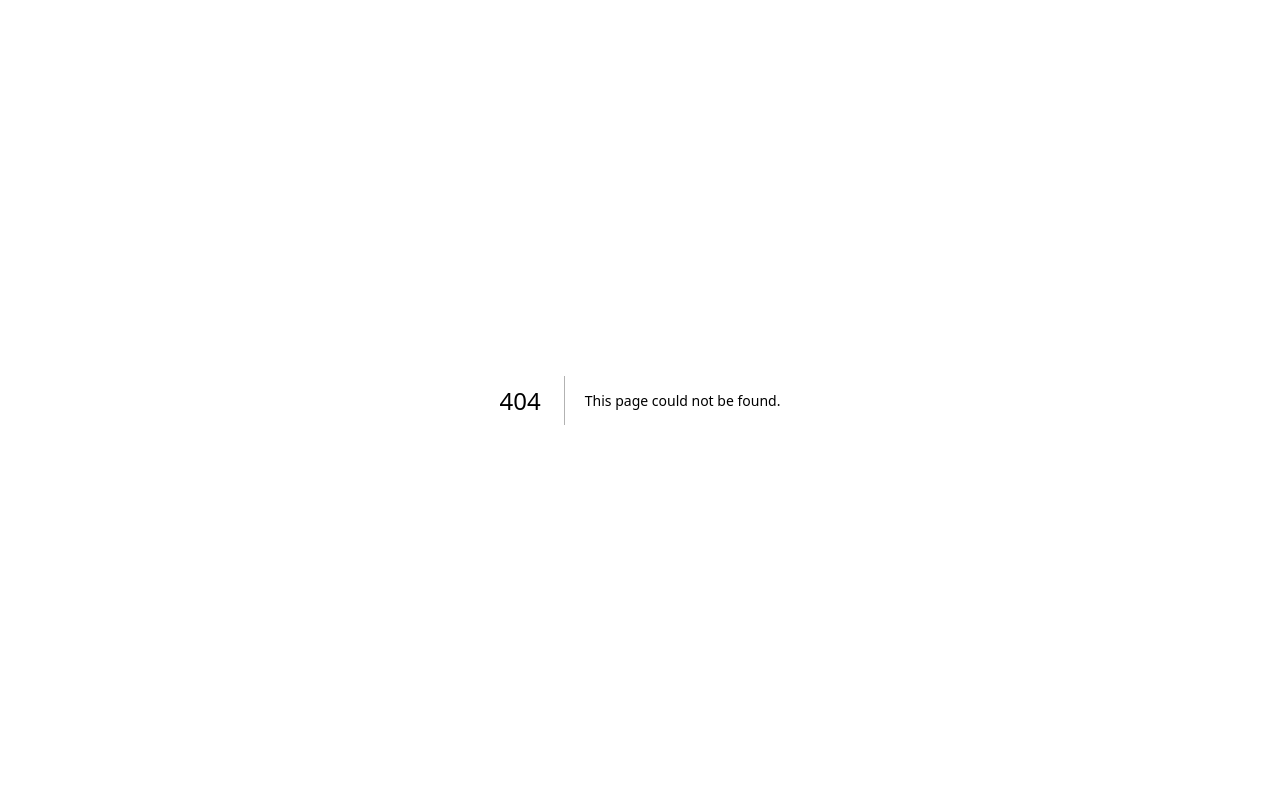
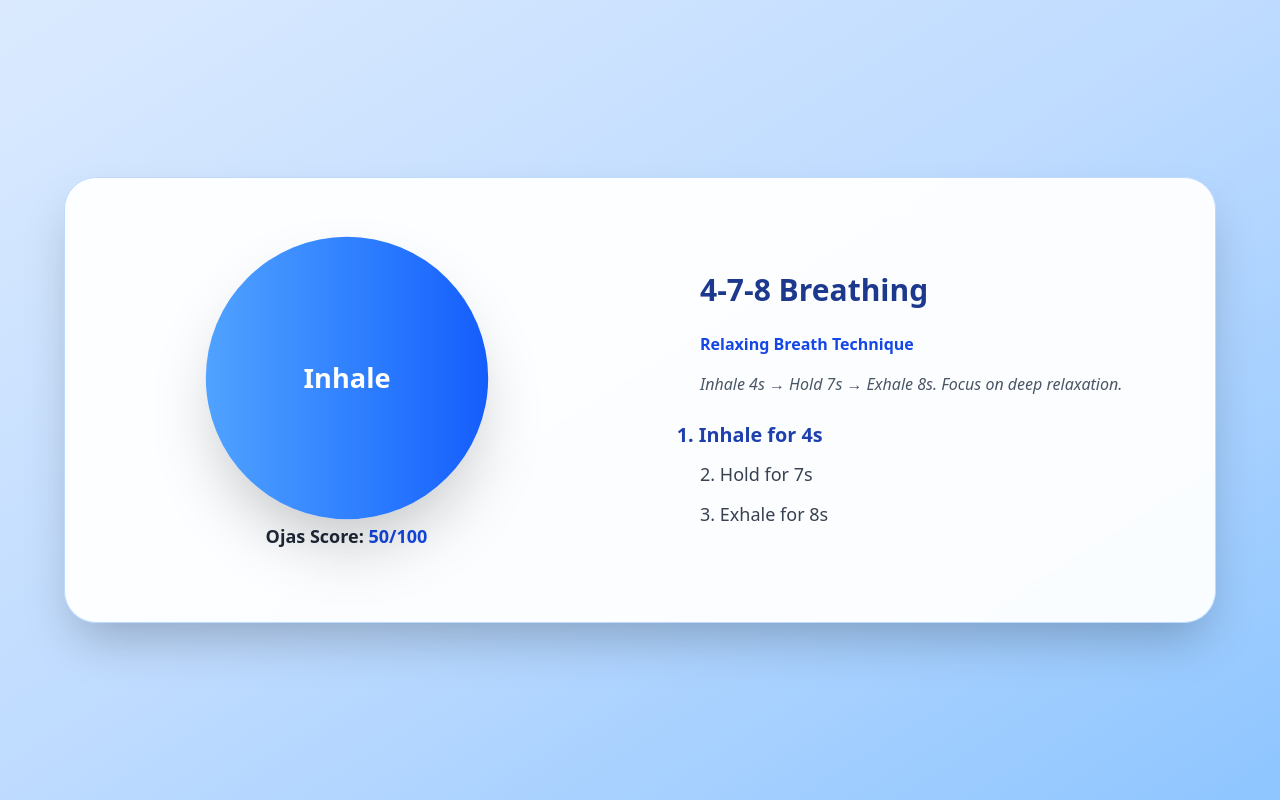
Before and after one commit to Pooja29Shree/GenOjas, a Next.js app: page /breathing in a window 1280 px wide. Before the commit this address had no page. Built offline with nearby package versions, Linux system fonts and the light colour scheme.

Commit message:
Create page.tsx

```diff
--- /dev/null
+++ b/app/breathing/page.tsx
@@ -0,0 +1,143 @@
+"use client";
+
+import { useSearchParams } from "next/navigation";
+import { useEffect, useState } from "react";
+import { motion, AnimatePresence } from "framer-motion";
+import { Card, CardContent } from "@/components/ui/card";
+
+function getBreathingTechnique(ojas: number) {
+  if (ojas <= 25) {
+    return {
+      name: "Box Breathing",
+      scientific: "Sama Vritti Pranayama (Equal Breath)",
+      description: "Follow the cycle mindfully: Inhale → Hold → Exhale → Hold.",
+
+      cycle: ["Inhale", "Hold", "Exhale", "Hold"],
+      durations: [4, 4, 4, 4], // seconds
+    };
+  } else if (ojas <= 50) {
+    return {
+      name: "4-7-8 Breathing",
+      scientific: "Relaxing Breath Technique",
+      description: "Inhale 4s → Hold 7s → Exhale 8s. Focus on deep relaxation.",
+
+      cycle: ["Inhale", "Hold", "Exhale"],
+      durations: [4, 7, 8],
+    };
+  } else if (ojas <= 75) {
+    return {
+      name: "Alternate Nostril Breathing",
+      scientific: "Nadi Shodhana Pranayama",
+      description: "Close one nostril → Inhale → Switch → Exhale. Balance your energy.",
+
+      cycle: ["Inhale Left", "Exhale Right"],
+      durations: [5, 5],
+    };
+  } else {
+    return {
+      name: "Gratitude Breathing",
+      scientific: "Anapanasati + Gratitude Practice",
+      description: "Slow, mindful breaths while reflecting on gratitude & joy.",
+
+      cycle: ["Inhale", "Exhale"],
+      durations: [6, 6],
+    };
+  }
+}
+
+export default function BreathingPage() {
+  const searchParams = useSearchParams();
+  const score = Number(searchParams.get("score") || 50);
+  const technique = getBreathingTechnique(score);
+
+  const [phaseIndex, setPhaseIndex] = useState(0);
+  const [phase, setPhase] = useState(technique.cycle[0]);
+
+  useEffect(() => {
+    let idx = 0;
+    const runPhase = () => {
+      const currentPhaseIndex = idx % technique.cycle.length;
+      setPhase(technique.cycle[currentPhaseIndex]);
+      setPhaseIndex(currentPhaseIndex);
+
+      const duration = technique.durations[currentPhaseIndex] * 1000;
+      idx++;
+      setTimeout(runPhase, duration);
+    };
+    runPhase();
+  }, [technique]);
+
+  // Circle scale for animation
+  const getScale = (phaseName: string) => {
+    switch (phaseName) {
+      case "Inhale":
+      case "Inhale Left":
+        return 1.5;
+      case "Exhale":
+      case "Exhale Right":
+        return 0.8;
+      case "Hold":
+        return 1.1;
+      default:
+        return 1;
+    }
+  };
+
+  return (
+    <div className="flex items-center justify-center min-h-screen bg-gradient-to-br from-blue-100 via-blue-200 to-blue-300 p-6">
+      <Card className="w-full max-w-6xl rounded-4xl shadow-2xl bg-white/95 backdrop-blur-lg border border-blue-200 overflow-hidden flex flex-row">
+        {/* Left Side */}
+        <div className="w-1/2 p-12 flex flex-col items-center justify-center relative">
+          {/* Emoji bounce */}
+          <motion.span
+            className="text-8xl mb-6"
+            animate={{ y: [0, -10, 0] }}
+            transition={{ repeat: Infinity, duration: 2, ease: "easeInOut" }}
+          >
+          </motion.span>
+
+          {/* Circle with scaling */}
+          <AnimatePresence mode="wait">
+            <motion.div
+              key={phase} // triggers re-render on phase change
+              className="w-52 h-52 rounded-full bg-gradient-to-r from-blue-400 to-blue-600 shadow-2xl flex items-center justify-center text-white text-xl font-bold mb-6"
+              initial={{ scale: 1 }}
+              animate={{ scale: getScale(phase) }}
+              exit={{ scale: 1 }}
+              transition={{ duration: technique.durations[phaseIndex], ease: "easeInOut" }}
+            >
+              {phase}
+            </motion.div>
+          </AnimatePresence>
+
+          <p className="text-gray-800 font-semibold text-lg mt-4">
+            Ojas Score: <span className="text-blue-700 font-bold">{score}/100</span>
+          </p>
+        </div>
+
+        {/* Right Side: Instructions */}
+        <div className="w-1/2 p-12 flex flex-col justify-center">
+          <h2 className="text-3xl font-bold text-blue-900 mb-6">{technique.name}</h2>
+          <p className="text-blue-700 font-semibold mb-4">{technique.scientific}</p>
+          <p className="text-gray-600 mb-6 italic">{technique.description}</p>
+
+          <ul className="list-decimal list-inside text-gray-700 space-y-3 text-lg">
+            {technique.cycle.map((p, i) => (
+              <motion.li
+                key={i}
+                animate={{
+                  color: i === phaseIndex ? "#1E40AF" : "#374151",
+                  scale: i === phaseIndex ? 1.1 : 1,
+                  fontWeight: i === phaseIndex ? 600 : 400,
+                }}
+                transition={{ duration: 0.3 }}
+              >
+                {p} for {technique.durations[i]}s
+              </motion.li>
+            ))}
+          </ul>
+        </div>
+      </Card>
+    </div>
+  );
+}
```
